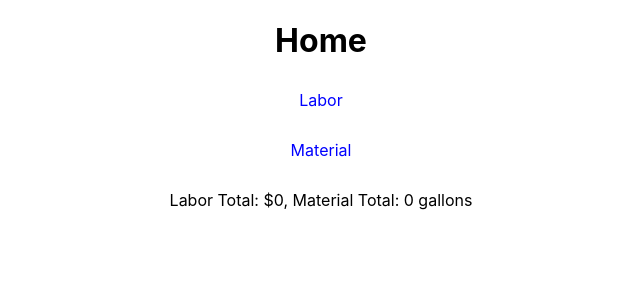
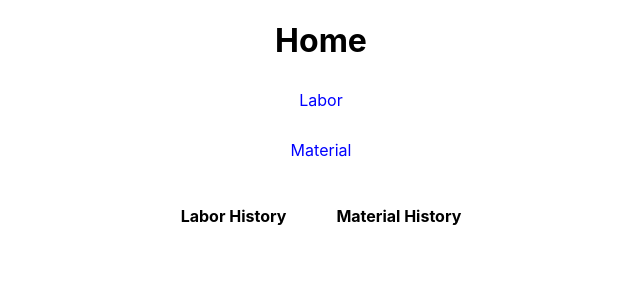
Before and after one commit to lbm128/labor-material, a React (Create React App) app: page / in a window 1280 px wide. Shown: the top 300 px of the page, without its empty margins (319-959 px from the left). Built offline with nearby package versions, Linux system fonts and the light colour scheme; the HTML template or start-up script is replaced by a standard one.

Commit message:
use redux to store calculations history

```diff
--- a/src/App.css
+++ b/src/App.css
@@ -63,3 +63,9 @@
 .input-container p {
   width: 70px;
 }
+
+.history-chart {
+  display: flex;
+  justify-content: center;
+  gap: 50px;
+}
--- a/src/components/Home.js
+++ b/src/components/Home.js
@@ -7,6 +7,12 @@ const Home = () => {
   });
   const reduxMaterialTotal = useSelector(store => {
     return store.materialTotal;
+  });
+  const laborHistory = useSelector(store => {
+    return store.laborHistory;
+  });
+  const materialHistory = useSelector(store => {
+    return store.materialHistory;
   });
 
   return (
@@ -22,7 +28,17 @@ const Home = () => {
           <span>Material</span>
         </Link>
       </div>
-      <p>Labor Total: ${reduxLaborTotal}, Material Total: {reduxMaterialTotal} gallons</p>
+      {/* <p>Labor Total: ${reduxLaborTotal}, Material Total: {reduxMaterialTotal} gallons</p> */}
+      <div className='history-chart'>
+        <div>
+          <p><b>Labor History</b></p>
+          {laborHistory.map((entry, i) => <p key={i}>${entry}</p>)}
+        </div>
+        <div>
+          <p><b>Material History</b></p>
+          {materialHistory.map((entry, i) => <p key={i}>{entry} gallons</p>)}
+        </div>
+      </div>
     </div>
   );
 };
--- a/src/components/Labor.js
+++ b/src/components/Labor.js
@@ -1,28 +1,27 @@
 import { useState, useContext } from 'react';
 import { Link } from "react-router-dom";
-import { useSelector, useDispatch } from 'react-redux';
+import { useDispatch } from 'react-redux';
 
 const Labor = () => {
   const [length, setLength] = useState(0);
   const [width, setWidth] = useState(0);
   const [price, setPrice] = useState(0);
+  const [calculated, setCalculated] = useState(0);
 
-  const reduxLaborTotal = useSelector(store => {
-    return store.laborTotal;
-  });
   const dispatch = useDispatch();
 
   const handleCalculate = () => {
     const calculatedTotal = (length * width * price).toFixed(2);
 
-    dispatch({ type: 'LABOR', calculatedLaborTotal: calculatedTotal });
+    setCalculated(calculatedTotal);
+    dispatch({ type: 'LABOR_HISTORY', calculatedLaborTotal: calculatedTotal });
   };
 
   const handleReset = () => {
-    dispatch({ type: 'LABOR', calculatedLaborTotal: 0 });
     setLength(0);
     setWidth(0);
     setPrice(0);
+    setCalculated(0);
   }
 
   const handleLength = (e) => {
@@ -59,7 +58,7 @@ const Labor = () => {
       </div>
       <button onClick={handleCalculate}>Calculate</button>
       <button onClick={handleReset}>Reset</button>
-      <p>Labor price: ${reduxLaborTotal}</p>
+      <p>Labor price: ${calculated}</p>
     </div>
   );
 };
--- a/src/components/Material.js
+++ b/src/components/Material.js
@@ -1,28 +1,27 @@
 import { useState, useContext } from 'react';
 import { Link } from "react-router-dom";
-import { useSelector, useDispatch } from 'react-redux';
+import { useDispatch } from 'react-redux';
 
 const Material = () => {
   const [length, setLength] = useState(0);
   const [width, setWidth] = useState(0);
   const [sqftGal, setSqftGal] = useState(0);
+  const [calculated, setCalculated] = useState(0);
 
-  const reduxMaterialTotal = useSelector(store => {
-    return store.materialTotal;
-  });
   const dispatch = useDispatch();
 
   const handleCalculate = () => {
     const gallonsNeeded = ((length * width) / sqftGal).toFixed(2);
 
-    dispatch({ type: 'MATERIAL', calculatedMaterialTotal: gallonsNeeded });
+    setCalculated(gallonsNeeded);
+    dispatch({ type: 'MATERIAL_HISTORY', calculatedMaterialTotal: gallonsNeeded });
   };
 
   const handleReset = () => {
-    dispatch({ type: 'MATERIAL', calculatedMaterialTotal: 0 });
     setLength(0);
     setWidth(0);
     setSqftGal(0);
+    setCalculated(0);
   }
 
   const handleLength = (e) => {
@@ -59,7 +58,7 @@ const Material = () => {
       </div>
       <button onClick={handleCalculate}>Calculate</button>
       <button onClick={handleReset}>Reset</button>
-      <p>{reduxMaterialTotal} gallons required</p>
+      <p>{calculated} gallons required</p>
     </div>
   );
 };
--- a/src/store.js
+++ b/src/store.js
@@ -1,11 +1,15 @@
 import { createStore } from 'redux';
 
-const contextReducer = (state = { laborTotal: 0, materialTotal: 0 }, action) => {
+const contextReducer = (state = { laborHistory: [], materialHistory: [] }, action) => {
   switch (action.type) {
-    case 'LABOR':
-      return { ...state, laborTotal: action.calculatedLaborTotal };
-    case 'MATERIAL':
-      return { ...state, materialTotal: action.calculatedMaterialTotal };
+    case 'LABOR_HISTORY': {
+      state.laborHistory.push(action.calculatedLaborTotal);
+      return state;
+    }
+    case 'MATERIAL_HISTORY': {
+      state.materialHistory.push(action.calculatedMaterialTotal);
+      return state;
+    }
     default:
       return state;
   }
```
Also changed, not shown: 1 other file (tests, documents, lock files or other folders).
